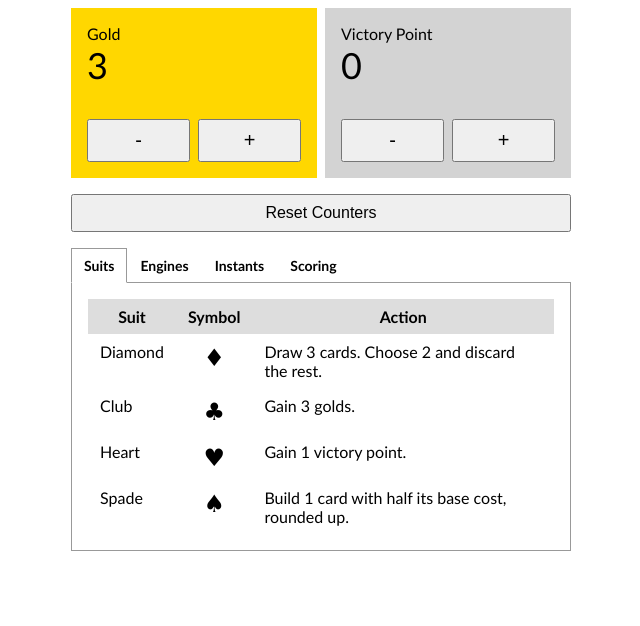
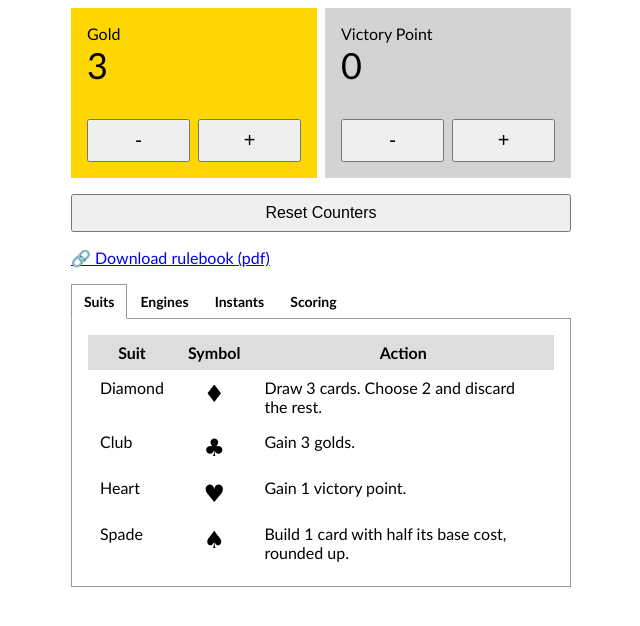
Before and after one commit to deta-aditya/engine-counter, a React (Vite) app: page / in a window 1280 px wide. Shown: the top 626 px of the page, without its empty margins (319-959 px from the left). Built offline with nearby package versions, Linux system fonts and the light colour scheme.

Commit message:
add rulebook link

```diff
--- a/src/App.tsx
+++ b/src/App.tsx
@@ -83,6 +83,9 @@ function App() {
             Reset Counters
           </button>
         )}
+      </div>
+      <div className="rules-link">
+        <a href="engine-rules-0.1.2.pdf" target="_blank">🔗 Download rulebook (pdf)</a>
       </div>
       <div className="reference-section">
         <Tabs
```
Also changed, not shown: 1 other file (tests, documents, lock files or other folders).
